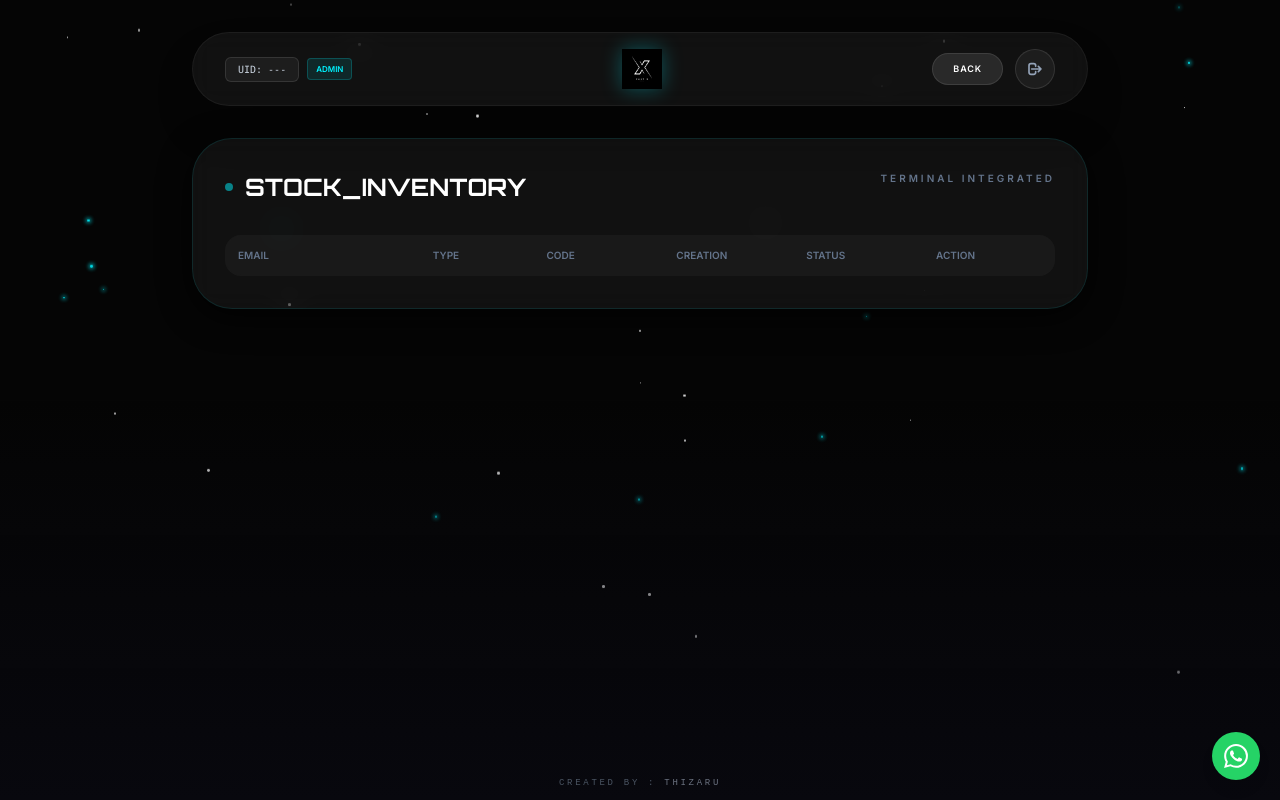
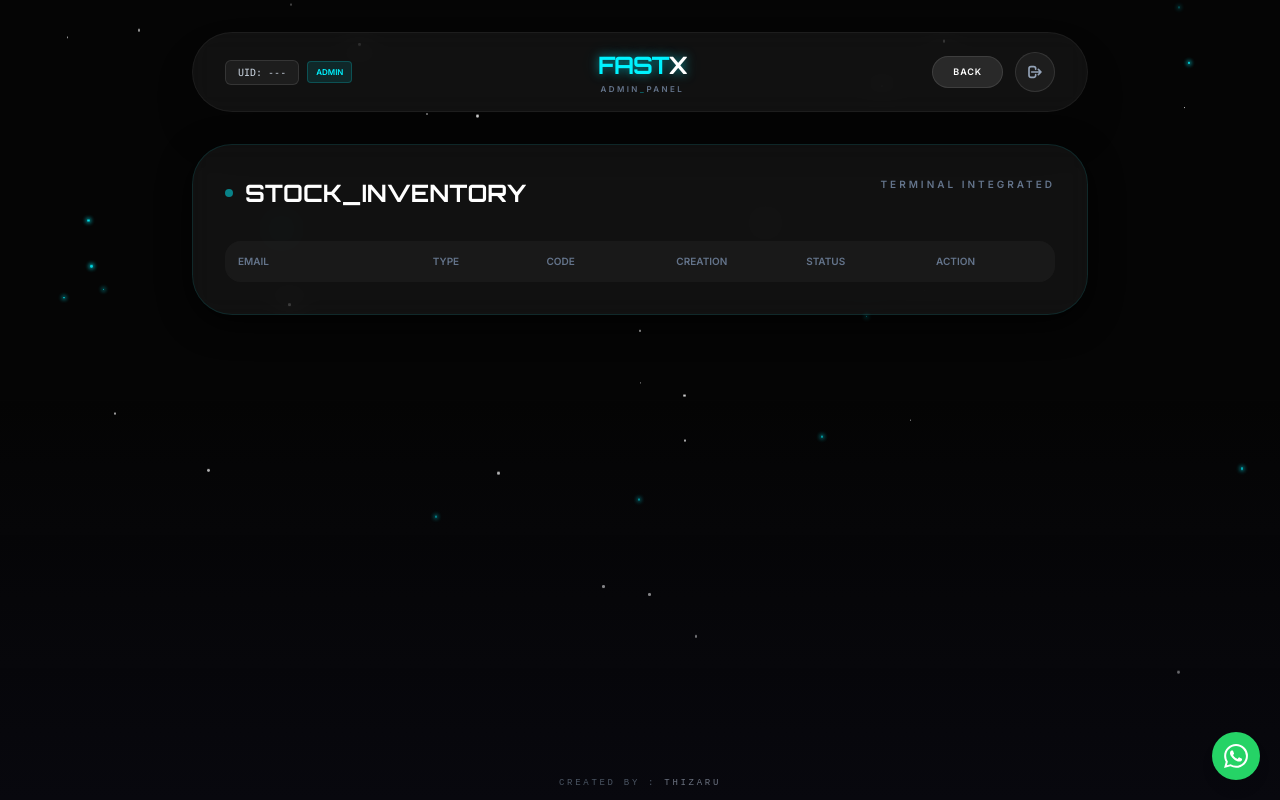
Before and after one commit to thisarudula/fastx, a website: page public/admin.html in a window 1280 px wide. Drawn offline with nearby package versions, Linux system fonts and the light colour scheme; no server answers.

Commit message:
Revert HTML headers to text and set logo.png as browser tab favicon

```diff
--- a/public/admin.html
+++ b/public/admin.html
@@ -4,7 +4,11 @@
 <head>
     <meta charset="UTF-8">
     <meta name="viewport" content="width=device-width, initial-scale=1.0">
-    <title>FastX // ADMIN_PANEL</title>
+    <title>FastX Admin</title>
+    <!-- App Icons -->
+    <link rel="icon" type="image/png" href="/assets/logo.png">
+    <link rel="apple-touch-icon" href="/assets/logo.png">
+
     <link
         href="https://fonts.googleapis.com/css2?family=Inter:wght@300;400;600&family=Orbitron:wght@400;700&display=swap"
         rel="stylesheet">
@@ -167,8 +171,11 @@
             </div>
 
             <!-- Centre: Logo -->
-            <div class="flex flex-col items-center relative z-10 transition-transform hover:scale-105 duration-300">
-                <img src="/assets/logo.png" alt="FASTX Logo" class="h-8 sm:h-10 object-contain drop-shadow-[0_0_10px_rgba(0,243,255,0.3)]">
+            <div class="flex flex-col items-center relative z-10">
+                <h1 class="text-xl sm:text-2xl font-black tracking-tighter text-white font-cyber logo-pulse leading-none">
+                    <span class="text-neonCyan">FAST</span>X
+                </h1>
+                <p class="text-[6px] sm:text-[8px] uppercase tracking-[0.3em] text-slate-500 font-bold mt-0.5">Admin<span class="text-neonCyan/40">_</span>Panel</p>
             </div>
 
             <!-- Right: Buttons -->
```
Also changed, not shown: public/index.html (+10 -3 lines).
